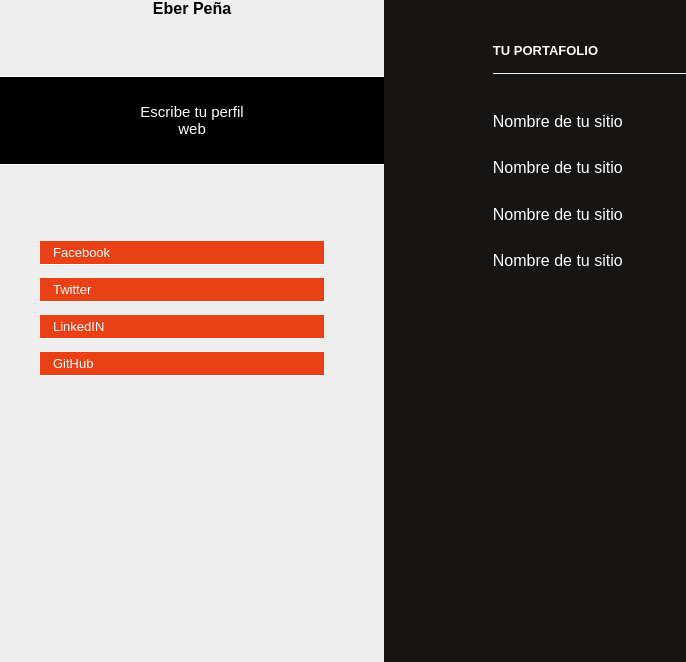
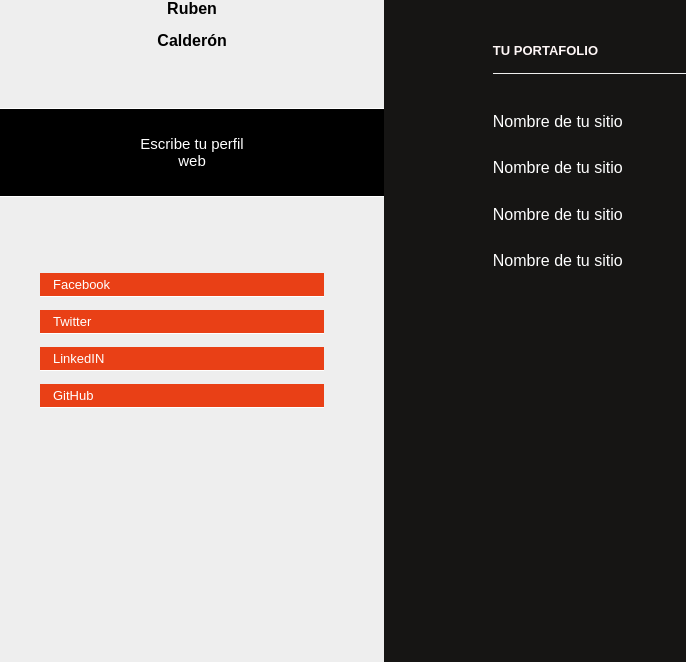
Before and after one commit to 00sebastian/github, a plain HTML site: page index.html in a window 1280 px wide. Shown: the part 138-800 px from the top of the page, without its empty margins (0-686 px from the left). Drawn offline with Linux system fonts and the light colour scheme.

Commit message:
Commit inicial

```diff
--- a/index.html
+++ b/index.html
@@ -34,7 +34,7 @@
          <!-- 1º Commit Tu nombre y foto -->
         <img src="images/git.jpg">
         <h1 class="sidebar_information_title">
-          Eber Peña
+          Ruben Calderón
         </h1>
       </div>
       <div class="comunidad-autoria">
```
